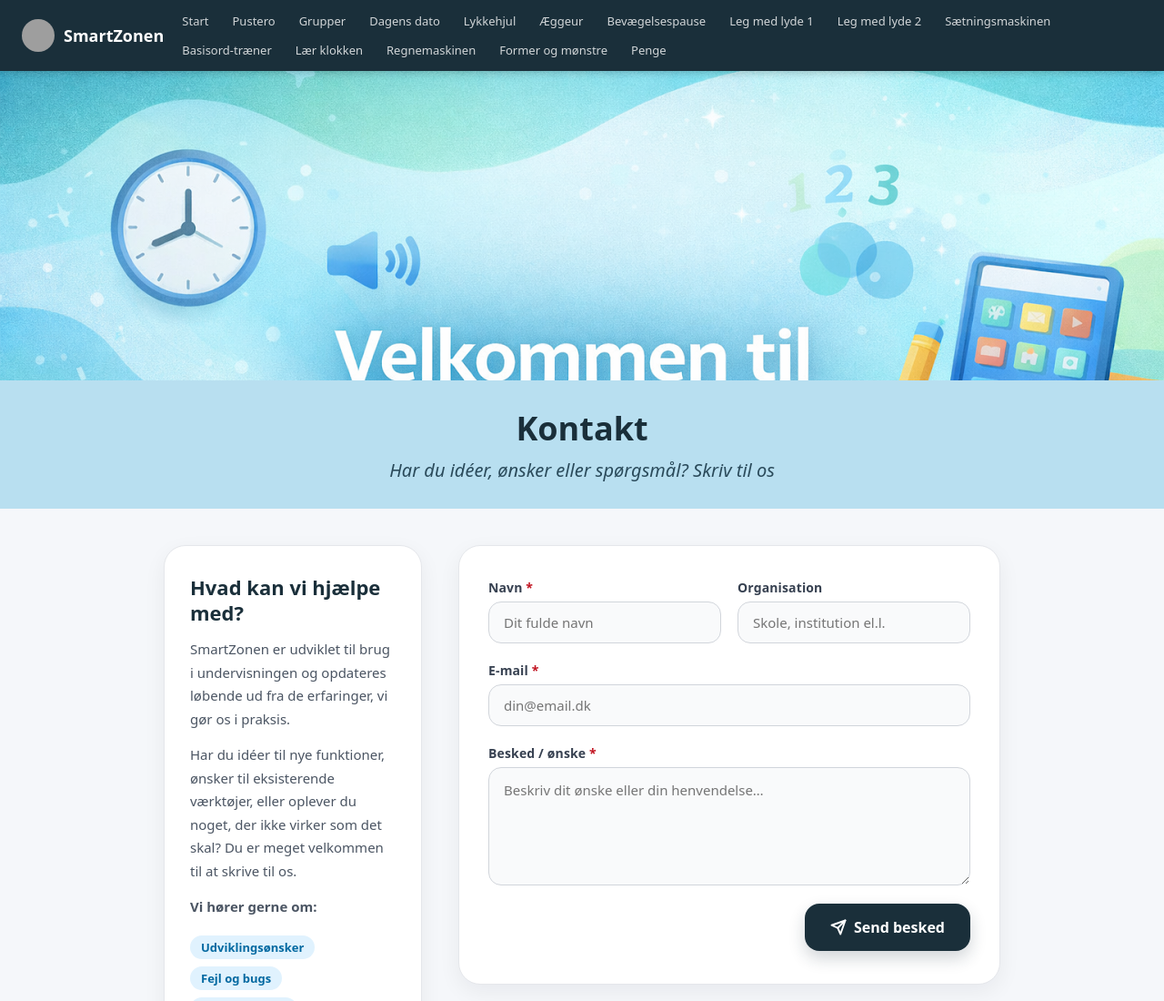
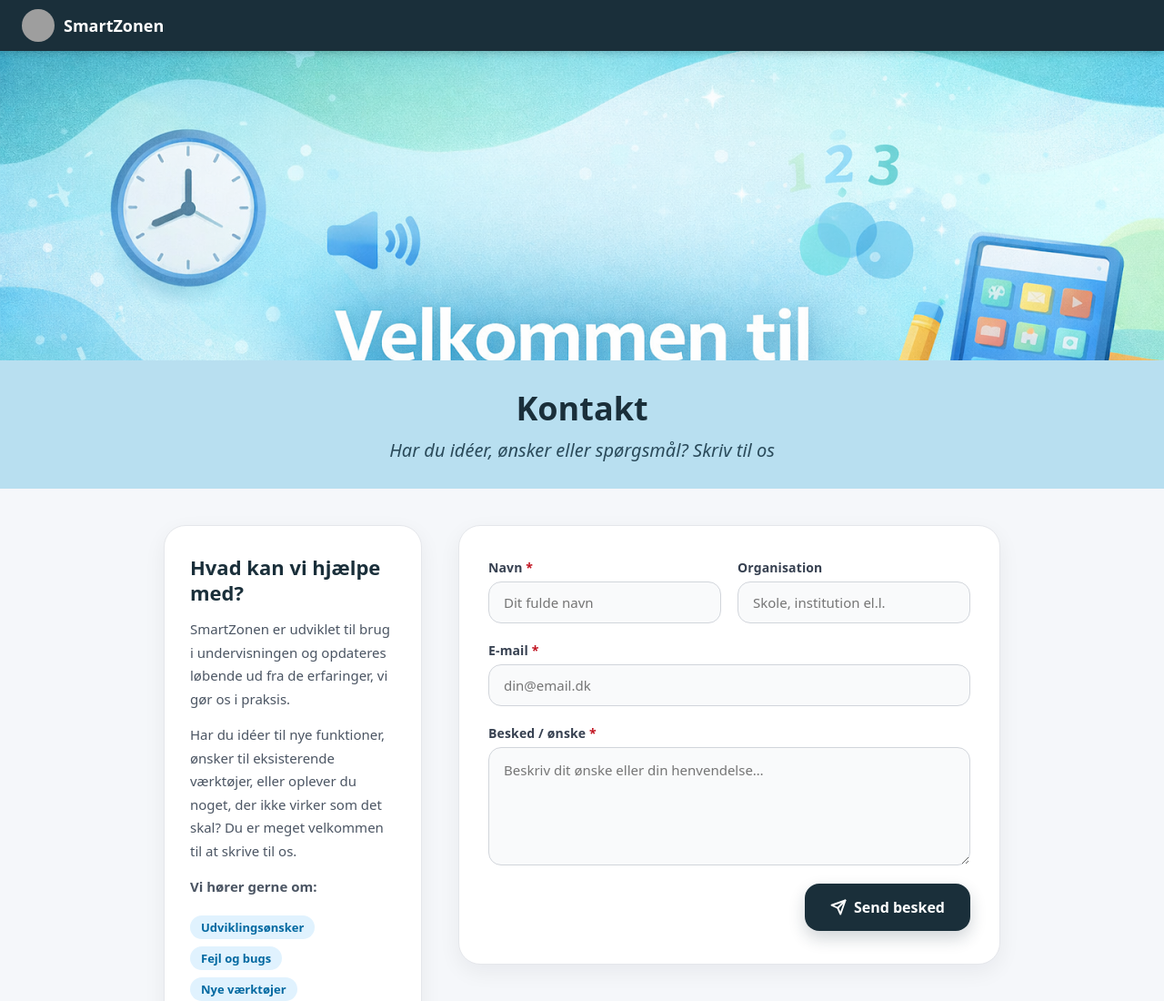
Before and after one commit to ManfredConrath/SmartZonen, a plain HTML site: page kontakt.html in a window 1280 px wide. Shown: the top 1100 px of the page at 91% size. Drawn offline with Linux system fonts and the light colour scheme; grey boxes are pictures that could not be loaded.

Commit message:
Remove navigation links from kontakt.html
Removed navigation links from the site navigation.

```diff
--- a/kontakt.html
+++ b/kontakt.html
@@ -306,23 +306,7 @@ body {
   <nav class="site-nav">
     <img class="logo" src="/assets/logo.png" onerror="this.style.display='none'" alt="SmartZonen logo" />
     <a class="site-title" href="/">SmartZonen</a>
-    <div class="nav-links">
-      <a href="/">Start</a>
-      <a href="/pustero.html">Pustero</a>
-      <a href="/grupper.html">Grupper</a>
-      <a href="/dagens-dato.html">Dagens dato</a>
-      <a href="/lykkehjul.html">Lykkehjul</a>
-      <a href="/aeggeur.html">Æggeur</a>
-      <a href="/bevaegelsespause.html">Bevægelsespause</a>
-      <a href="/leg-med-lyde-1.html">Leg med lyde 1</a>
-      <a href="/leg-med-lyde-2.html">Leg med lyde 2</a>
-      <a href="/saetningsmaskinen.html">Sætningsmaskinen</a>
-      <a href="/basisord-traener.html">Basisord-træner</a>
-      <a href="/laer-klokken.html">Lær klokken</a>
-      <a href="/regnemaskinen.html">Regnemaskinen</a>
-      <a href="/former-og-moenstre.html">Former og mønstre</a>
-      <a href="/penge.html">Penge</a>
-    </div>
+
   </nav>
 
   <div class="hero">
```
